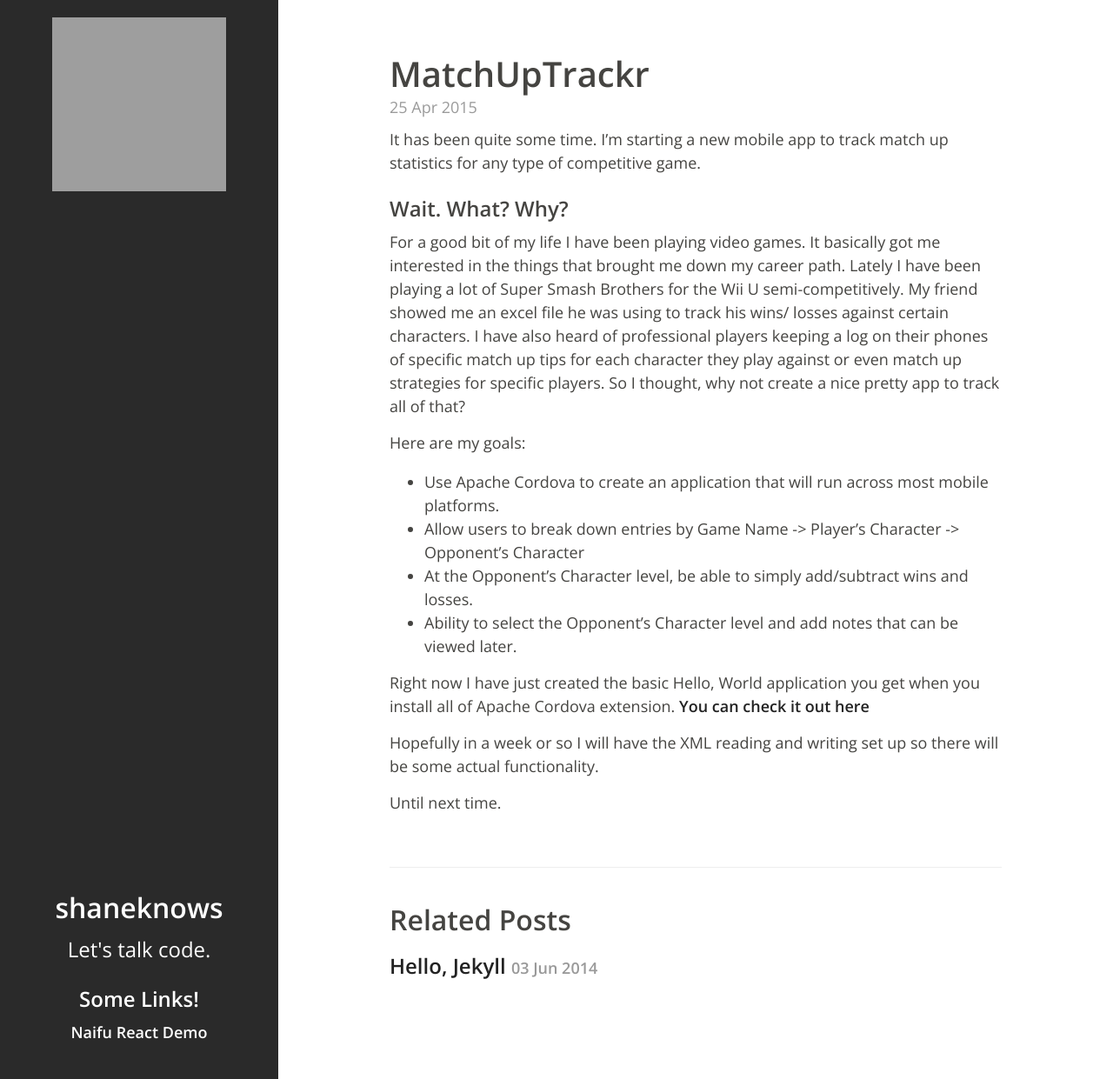
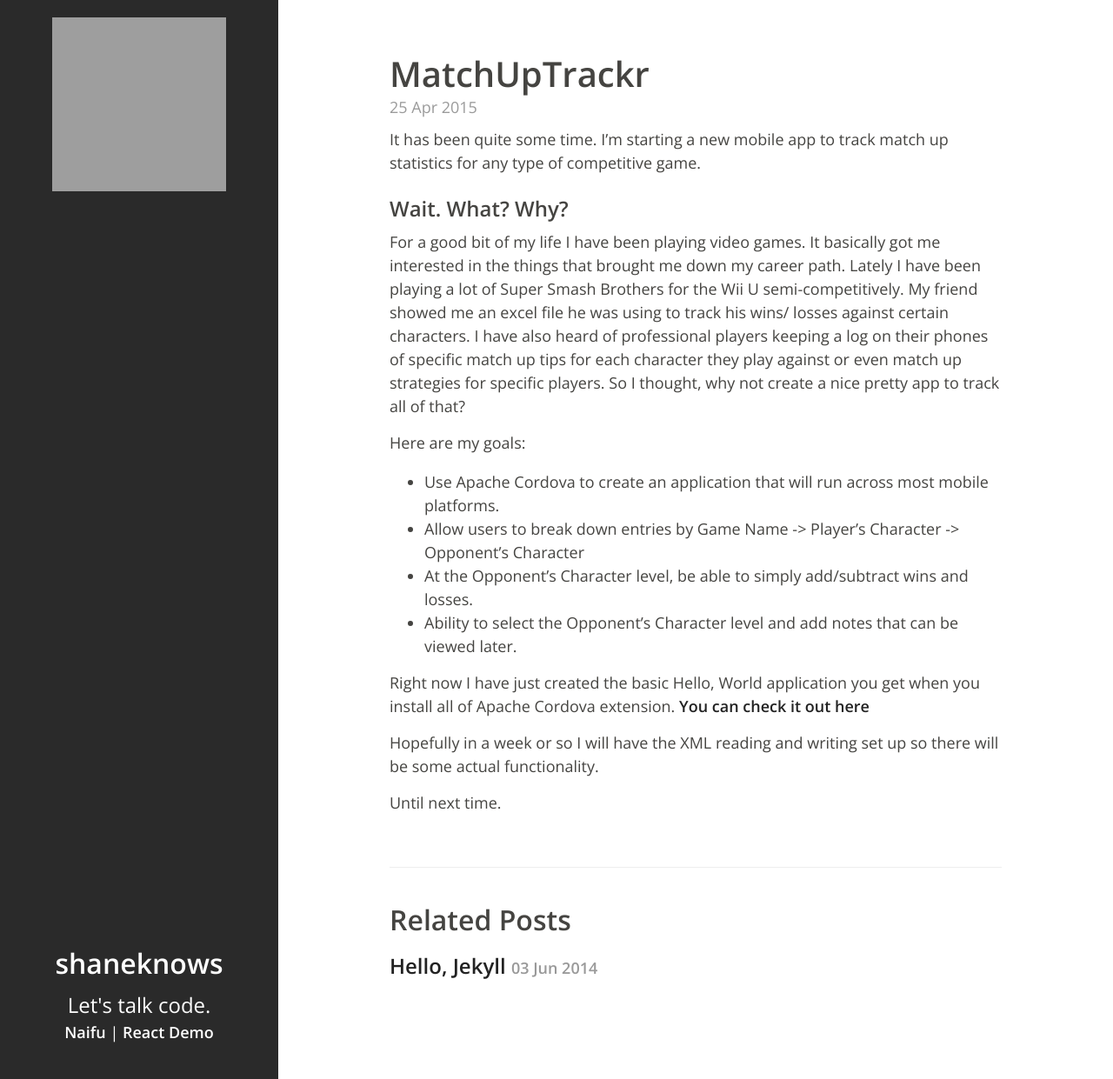
Before and after one commit to shaneknows/shaneknows.github.io, a Jekyll site: the page built from _posts/2015-4-25-MatchUpTackr.md, in a window 1280 px wide and 1241 px high. Shown: the whole window at 87% size. Built offline with Jekyll 4.4.1, drawn with Linux system fonts in a browser that asks for light colours; grey boxes are pictures that could not be loaded.

Commit message:
-Links should be solid now

```diff
--- a/_layouts/default.html
+++ b/_layouts/default.html
@@ -12,8 +12,7 @@
       <div class="masthead-inner">
         <h2>{{ site.title }}</h2>
         <p class="lead">{{ site.description }}</p>
-        <h3>Some Links!</h3>
-        <a href="https://shaneknows.github.io/Naifu/">Naifu</a>
+        <a href="https://shaneknows.github.io/Naifu/">Naifu</a> |
         <a href="https://shaneknows.github.io/ReactDemo/">React Demo</a>
       </div>
     </header>
```
